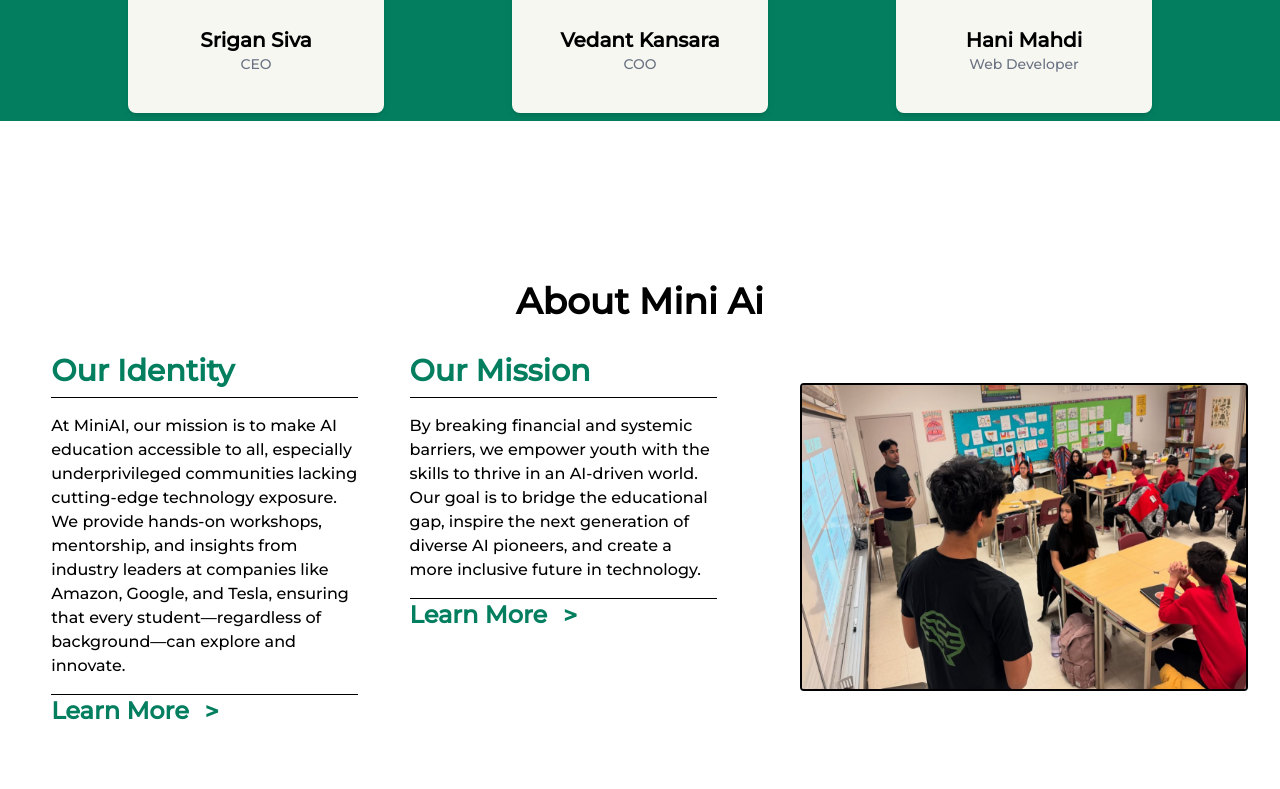
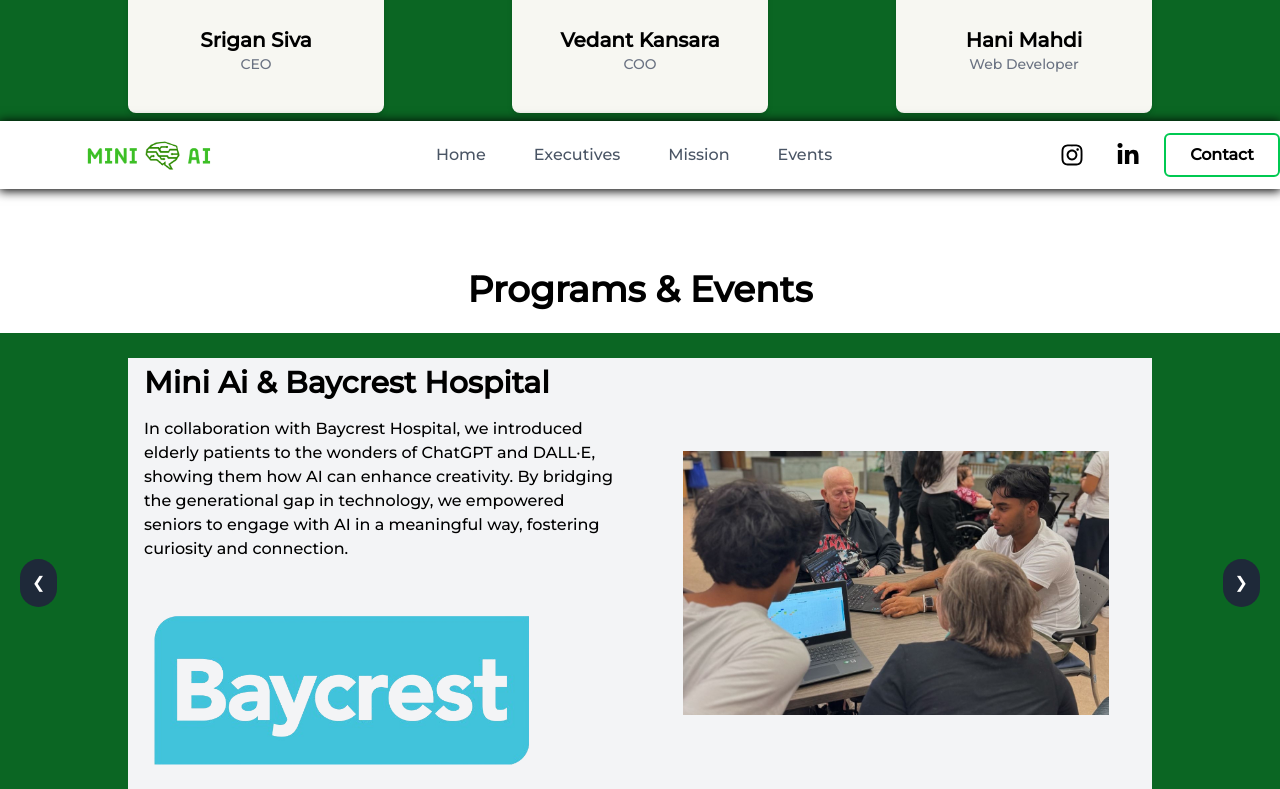
Before and after one commit to BoyManCoder/MiniAiv2, a React (Vite) app: page / in a window 1280 px wide. Shown: the part 1531-2320 px from the top of the page. Built offline with nearby package versions, Linux system fonts and the light colour scheme.

Commit message:
final tweaks

```diff
--- a/src/App.css
+++ b/src/App.css
@@ -29,7 +29,7 @@
 /* src/index.css or src/styles.css */
 :root {
   --color-dark: #063d2c;
-  --color-main: #037F60;
+  --color-main: #0B6623;
   --color-light: #4CBA83;
   --color-third: #8B9EB7;
   --color-bright: #F7F7F2;
--- a/src/components/Mission.tsx
+++ b/src/components/Mission.tsx
@@ -1,49 +1,99 @@
-import React from "react";
+import React, { useState } from "react";
+import { MdMenu } from "react-icons/md";
+import { motion, AnimatePresence } from "framer-motion";
+import { FaInstagram, FaLinkedinIn } from "react-icons/fa";
 
-function Mission(){
-    // Declare the link in the function
-    const redirectToLink = (url) => {
-        window.location.href = url;  // Redirects to the URL
-    };
+function Navbar() {
+  const NavbarMenu = [
+    { id: 1, title: "Home", link: "#home" },
+    { id: 2, title: "Executives", link: "#exec" },
+    { id: 3, title: "Mission", link: "#mission" },
+    { id: 4, title: "Events", link: "#events" },
+  ];
+
+  const [open, setOpen] = useState(false);
 
   return (
     <>
-            <h1 className="mt-14 md:mt-40 mb-6 text-center text-4xl font-semibold">About Mini Ai</h1>
-            <section id="mission" className="w-screen h-200 md:h-110 flex justify-center items-center">
-                <div className="w-full h-full flex flex-col md:flex-row">
-                    <div className="w-full h-4/5 md:w-3/5 md:h-full flex flex-col md:flex-row justify-evenly items-center">
-                        <div className="h-1/2 w-5/6 md:w-2/5 md:h-full my-4">
-                            <h1 className="text-main text-3xl font-semibold mt-2 pb-2 border-black border-b-1">Our Identity</h1>
-                            <p className="w-full py-4 border-black border-b-1">At MiniAI, our mission is to make AI education accessible to all, especially underprivileged communities lacking cutting-edge technology exposure. We provide hands-on workshops, mentorship, and insights from industry leaders at companies like Amazon, Google, and Tesla, ensuring that every student—regardless of background—can explore and innovate.</p>
-                            <div className="slide-arrow text-2xl flex flex-row justify-start items-center">
-                                <button
-                                    className="text-main font-semibold"
-                                    onClick={() => redirectToLink('https://www.linkedin.com/company/mini-ai/')}>  {/* Example URL */}
-                                    Learn More
-                                </button>
-                                <h1 className="mx-4 text-main font-bold">{'>'}</h1>
+      <nav>
+        <div className="container flex flex-col md:flex-row justify-between items-center py-3">
+          <div className="flex items-center gap-2">
+            <img src="/assets/LongLogo.png" className="w-34 ml-6 md:ml-20" />
           </div>
+          <div className="hidden md:flex items-center gap-6 text-gray-600">
+            <ul className="flex items-center gap-6">
+              {NavbarMenu.map((item) => (
+                <li key={item.id}>
+                  <a
+                    href={item.link}
+                    className="inline-block py-1 px-3 hover:text-green-500"
+                  >
+                    {item.title}
+                  </a>
+                </li>
+              ))}
+            </ul>
           </div>
-                        <div className="h-1/2 w-5/6 md:w-2/5 md:h-full my-4">
-                            <h1 className="text-main text-3xl font-semibold mt-2 pb-2 border-black border-b-1">Our Mission</h1>
-                            <p className="w-full py-4 border-black border-b-1">By breaking financial and systemic barriers, we empower youth with the skills to thrive in an AI-driven world. Our goal is to bridge the educational gap, inspire the next generation of diverse AI pioneers, and create a more inclusive future in technology.</p>
-                            <div className="slide-arrow text-2xl flex flex-row justify-start items-center">
-                                <button
-                                    className="text-main font-semibold"
-                                    onClick={() => redirectToLink("https://www.instagram.com/miniai.to?igsh=dnpydmc3aGQwY2Fr")}>  {/* Example URL */}
-                                    Learn More
-                                </button>
-                                <h1 className="mx-4 text-main font-bold">{'>'}</h1>
+          <div className="flex items-center gap-4">
+            <a
+              href="https://www.instagram.com/miniai.to?igsh=dnpydmc3aGQwY2Fr"
+              target="_blank"
+              rel="noopener noreferrer"
+              className="text-2xl hover:bg-green-500 hover:text-white rounded-full p-2 duration-200"
+            >
+              <FaInstagram />
+            </a>
+            <a
+              href="https://www.linkedin.com/company/mini-ai/"
+              target="_blank"
+              rel="noopener noreferrer"
+              className="text-2xl hover:bg-green-500 hover:text-white rounded-full p-2 duration-200"
+            >
+              <FaLinkedinIn />
+            </a>
+            <a
+              href="mailto:miniai.toronto@gmail.com"
+              className="hover:bg-green-500 font-semibold hover:text-white rounded-md border-2 border-green-500 px-6 py-2 duration-200 hidden md:block"
+            >
+              Contact
+            </a>
+            <div className="md:hidden" onClick={() => setOpen(!open)}>
+              <MdMenu className="text-4xl" />
             </div>
           </div>
         </div>
-                    <div className="w-full h-1/5 my-4 md:w-2/5 md:h-4/5 flex justify-center items-center">
-                        <img src="/assets/Class.jpg" className="h-full w-3/4 md:h-7/8 md:w-7/8 border-black border-1 md:border-2 rounded"/>
+
+        {/* Mobile Menu: Slide-in effect with horizontal layout */}
+        <AnimatePresence>
+          {open && (
+            <motion.div
+            initial={{ opacity: 0, y: -100 }}
+            animate={{ opacity: 1, y: 0 }}
+            exit={{ opacity: 0, y: -100 }}
+            transition={{ duration: 0.3 }}
+              className="absolute top-0 left-0 w-full bg-black text-white z-20"
+            >
+              <div className="w-full flex justify-center items-center py-5">
+                <ul className="flex items-center gap-6">
+                  {NavbarMenu.map((item) => (
+                    <li key={item.id}>
+                      <a
+                        href={item.link}
+                        className="py-2 px-4 hover:text-gray-400"
+                        onClick={() => setOpen(false)} // Close menu when link is clicked
+                      >
+                        {item.title}
+                      </a>
+                    </li>
+                  ))}
+                </ul>
               </div>
-                </div>
-            </section>
+            </motion.div>
+          )}
+        </AnimatePresence>
+      </nav>
     </>
   );
 }
 
-export default Mission;
+export default Navbar;
--- a/src/components/Navbar.tsx
+++ b/src/components/Navbar.tsx
@@ -1,61 +1,6 @@
 import React, { useState } from "react";
 import { MdMenu } from "react-icons/md";
-import { motion, AnimatePresence } from "framer-motion";
 import { FaInstagram, FaLinkedinIn } from "react-icons/fa";
-
-function ResponsiveMenu({ open, setOpen }) {
-  const handleLinkClick = () => {
-    // Close the menu when a link is clicked
-    setOpen(false);
-  };
-
-  return (
-    <AnimatePresence>
-      {open && (
-        <motion.div
-          initial={{ opacity: 0, y: -100 }}
-          animate={{ opacity: 1, y: 0 }}
-          exit={{ opacity: 0, y: -100 }}
-          transition={{ duration: 0.3 }}
-          className="absolute top-20 left-0 w-full h-screen bg-gray-500/30 z-20"
-        >
-          <div className="text-md font-semibold uppercase bg-gradient-to-r from-green-500 to-teal-500 text-white py-10 m-6 rounded-3xl">
-            <ul className="flex flex-col justify-center items-center gap-4 border-b-2 border-t-2">
-              <motion.li
-                whileHover={{ scale: 1.1 }}
-                transition={{ duration: 0.3 }}
-                className="p-4 cursor-pointer"
-              >
-                <a href="#home" onClick={handleLinkClick}>Home</a>
-              </motion.li>
-              <motion.li
-                whileHover={{ scale: 1.1 }}
-                transition={{ duration: 0.3 }}
-                className="p-4 cursor-pointer"
-              >
-                <a href="#exec" onClick={handleLinkClick}>Executives</a>
-              </motion.li>
-              <motion.li
-                whileHover={{ scale: 1.1 }}
-                transition={{ duration: 0.3 }}
-                className="p-4 cursor-pointer"
-              >
-                <a href="#mission" onClick={handleLinkClick}>Mission</a>
-              </motion.li>
-              <motion.li
-                whileHover={{ scale: 1.1 }}
-                transition={{ duration: 0.3 }}
-                className="p-4 cursor-pointer"
-              >
-                <a href="#events" onClick={handleLinkClick}>Events</a>
-              </motion.li>
-            </ul>
-          </div>
-        </motion.div>
-      )}
-    </AnimatePresence>
-  );
-}
 
 function Navbar() {
   const NavbarMenu = [
@@ -70,12 +15,12 @@
   return (
     <>
       <nav>
-        <div className="container flex justify-between items-center py-3">
+        <div className="container flex flex-row flex-row justify-between items-center py-3">
           <div className="flex items-center gap-2">
             <img src="/assets/LongLogo.png" className="w-34 ml-6 md:ml-20" />
           </div>
-          <div className="hidden md:block">
-            <ul className="flex items-center gap-6 text-gray-600">
+          <div className="hidden md:flex items-center gap-6 text-gray-600">
+            <ul className="flex items-center gap-6">
               {NavbarMenu.map((item) => (
                 <li key={item.id}>
                   <a
@@ -116,8 +61,24 @@
             </div>
           </div>
         </div>
+
+        {/* Mobile links block under the logo */}
+        <div className={`w-full md:hidden h-12 flex items-center justify-center bg-black text-white py-5 ${open ? 'block' : 'hidden'}`}>
+          <ul className="flex items-center justify-center gap-2">
+            {NavbarMenu.map((item) => (
+              <li key={item.id}>
+                <a
+                  href={item.link}
+                  className="py-2 px-4 hover:text-gray-400"
+                  onClick={() => setOpen(false)} // Close menu when link is clicked
+                >
+                  {item.title}
+                </a>
+              </li>
+            ))}
+          </ul>
+        </div>
       </nav>
-      <ResponsiveMenu open={open} setOpen={setOpen} />
     </>
   );
 }
--- a/src/components/Programs.tsx
+++ b/src/components/Programs.tsx
@@ -98,9 +98,9 @@
 
   return (
     <>
-      <h1 className="text-center text-4xl font-semibold mt-20 mb-6">Programs & Events</h1>
+      <h1 id="events" className="text-center text-4xl font-semibold mt-20 mb-6">Programs & Events</h1>
 
-      <section id="events" className="hidden md:block relative w-screen mb-20 h-[500px] overflow-hidden">
+      <section className="hidden md:block relative w-screen mb-20 h-[500px] overflow-hidden">
         <div
           className="flex w-full h-full transition-transform duration-700 ease-in-out"
           style={{ transform: `translateX(-${currentIndex * 100}%)` }}
```
Lines whose indentation alone changed are shown as unchanged.
